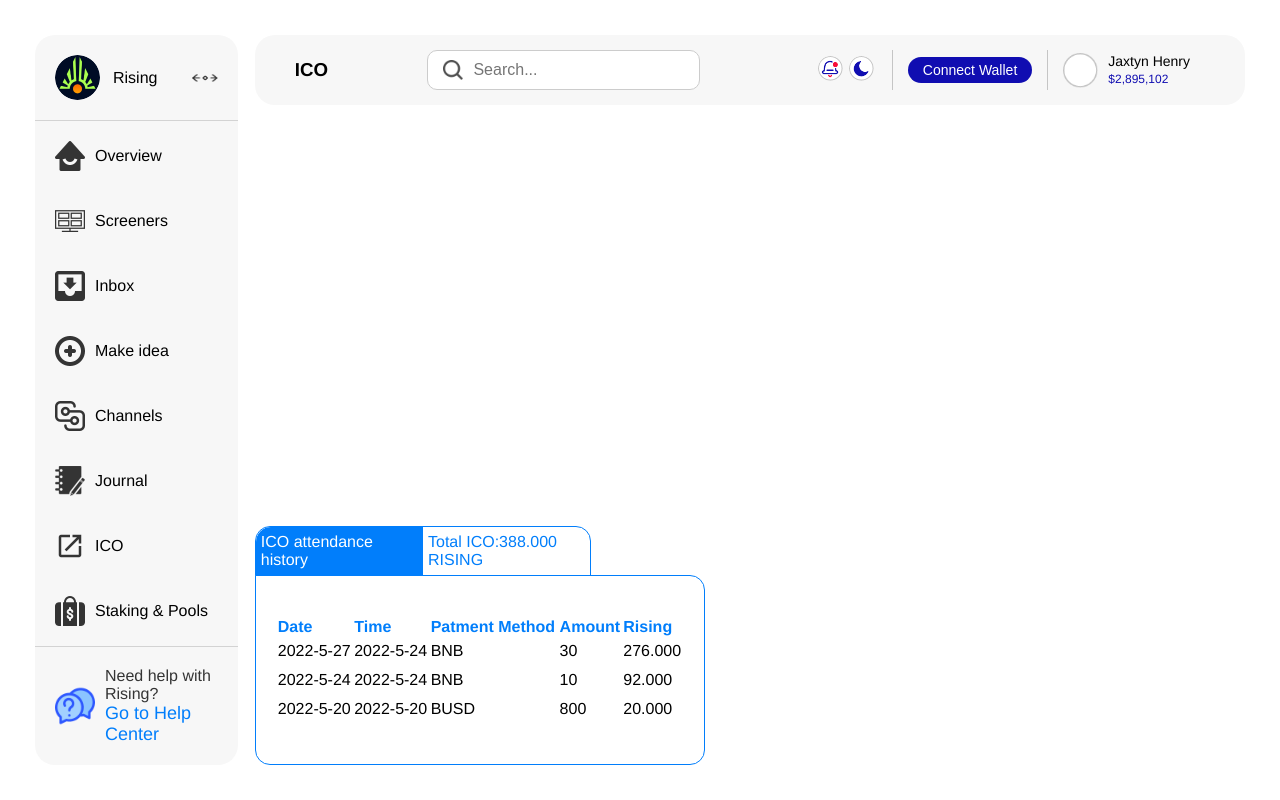
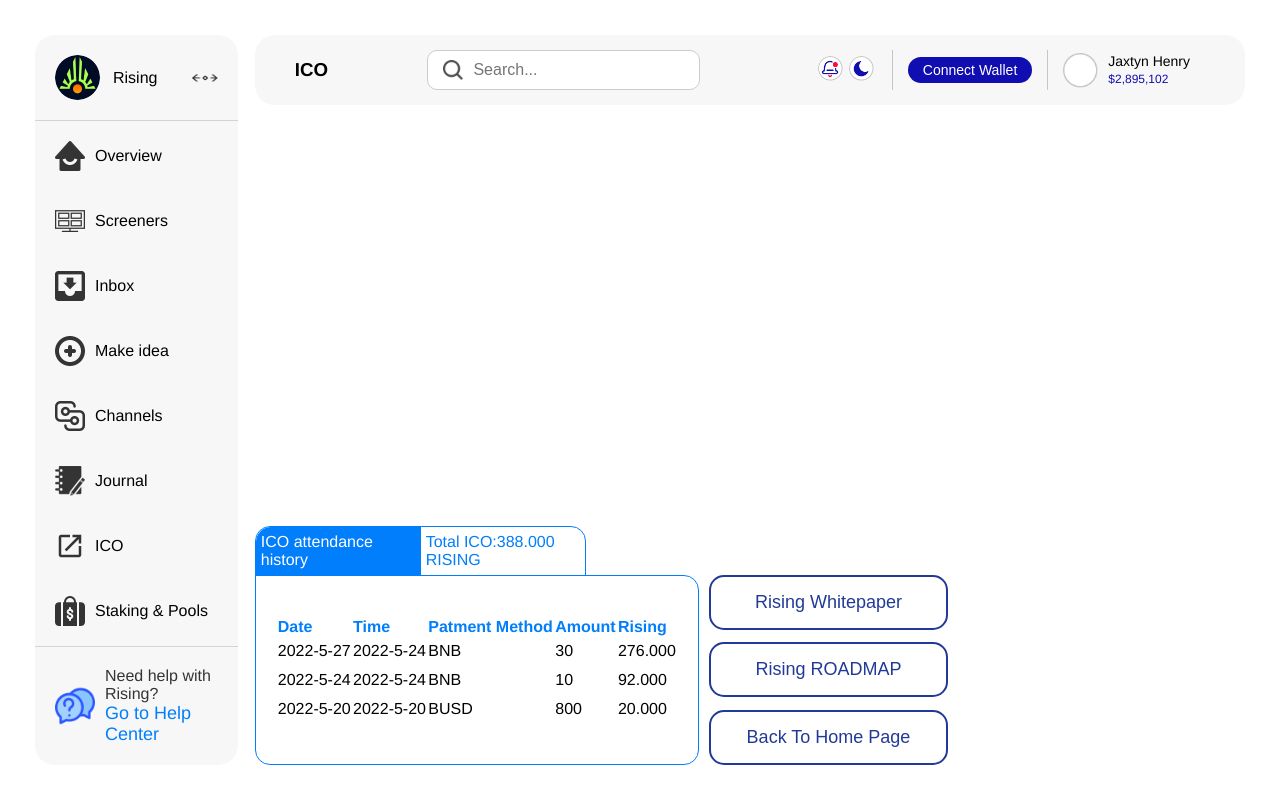
Before and after one commit to fawriid/ico-demo, a React (Create React App) app: page / in a window 1280 px wide. Built offline with nearby package versions, Linux system fonts and the light colour scheme.

Commit message:
btn groups for main content left section bottom created

```diff
--- a/src/App.css
+++ b/src/App.css
@@ -230,14 +230,11 @@ ul{
 .main_content{
     width: 100%;
     height: 100%;
-    /* background-color:red; */
     display: flex;
-    /* align-items: center; */
 }
 /* left */
 .main_content-left{
     width: 70%;
-    /* background-color: red; */
     display: flex;
     flex-direction: column;
 }
@@ -247,7 +244,6 @@ ul{
     display: flex;
 }.content_left-table{
     width: 65%;
-    /* background-color: green; */
     padding: 40px 20px;
     border: 1px solid #017EFB;
     border-radius: 0 15px 15px 15px;
@@ -292,7 +288,27 @@ ul{
     font-size: 16px;
 }
 .content_left-btngroups{
+    margin-left: 10px;
     width: 35%;
+    display: flex;
+    justify-content: space-between;
+    flex-direction: column;
+}
+.content_left-btngroups button{
+    outline: none;
+    background-color: #fff;
+    color: #213A97;
+    border: 2px solid #213A97;
+    border-radius: 15px;
+    padding: 15px 15px;
+    font-size: 18px;
+    cursor: pointer;
+    transition:all 200ms linear;
+}
+.content_left-btngroups button:hover{
+    color: #fff;
+    background-color: #213a97;
+    border-color: #fff;
 }
 
 
--- a/src/App.js
+++ b/src/App.js
@@ -178,7 +178,11 @@ function App() {
                                     </tbody>
                                 </table>
                             </div>
-                            <div className="content_left-btngroups"></div>
+                            <div className="content_left-btngroups">
+                                <button>Rising Whitepaper</button>
+                                <button>Rising ROADMAP</button>
+                                <button>Back To Home Page</button>
+                            </div>
                         </div>
                     </div>
                     <div className="main_content-right"></div>
```
